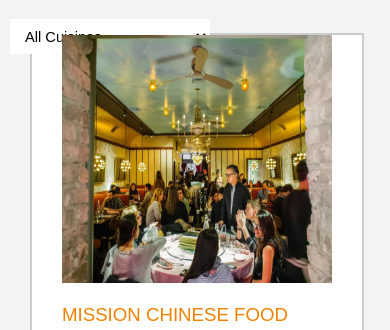
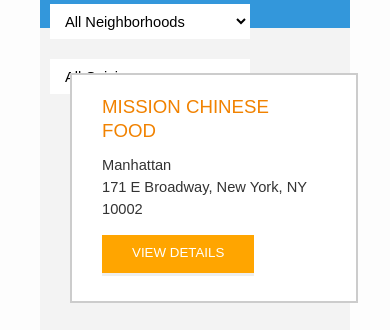
Before and after one commit to TWhite67/restaurant-reviews-part1, a plain HTML site: page mws-restaurant-stage-1-google-maps/index.html in a window 390 px wide. Shown: the part 542-872 px from the top of the page. Drawn offline with Linux system fonts and the light colour scheme; some packages are replaced by stand-ins of ours.

Commit message:
add responsive design

```diff
--- a/mws-restaurant-stage-1-google-maps/css/styles.css
+++ b/mws-restaurant-stage-1-google-maps/css/styles.css
@@ -146,6 +146,8 @@ nav h1 a {
   padding: 0 30px 25px;
   text-align: left;
   width: 270px;
+  display: inline-block;
+
 }
 #restaurants-list .restaurant-img {
   background-color: #ccc;
@@ -273,3 +275,26 @@ nav h1 a {
 #restaurant-hours td {
   color: #666;
 }
+
+@media screen and (max-width: 800px) {
+  body {
+    padding: 50px;
+  }
+  #restaurants-list li {
+    width: 80% !important;
+  }
+}
+
+@media screen and (max-width: 600px) {
+  body {
+    padding: 40px;
+  }
+
+  #restaurants-list li {
+    min-height: 100px !important;
+  }
+  .restaurant-img {
+    border: 10px solid red;
+    display: none !important;
+  }
+}
```
